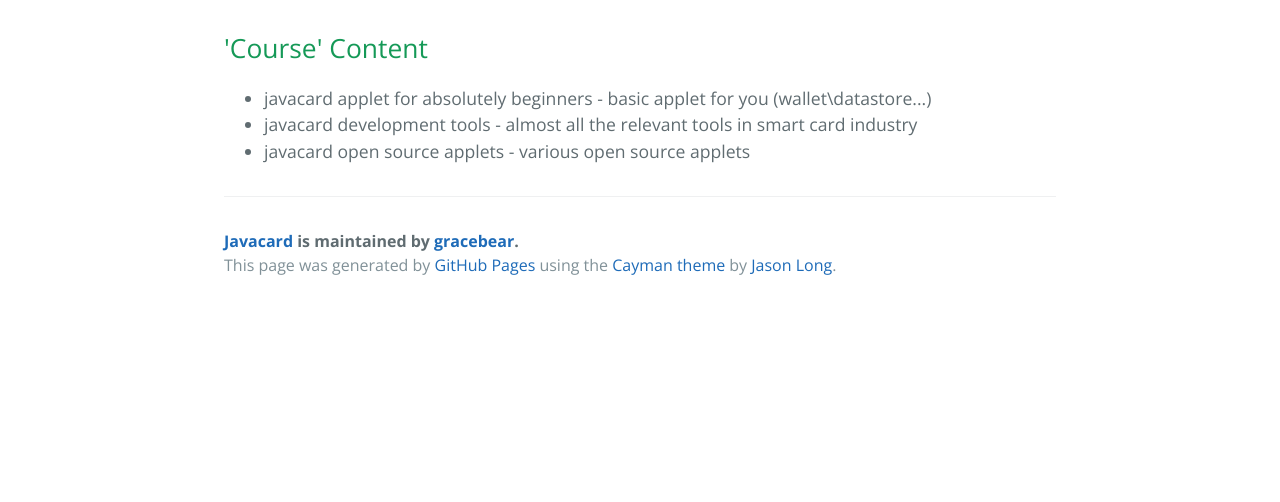
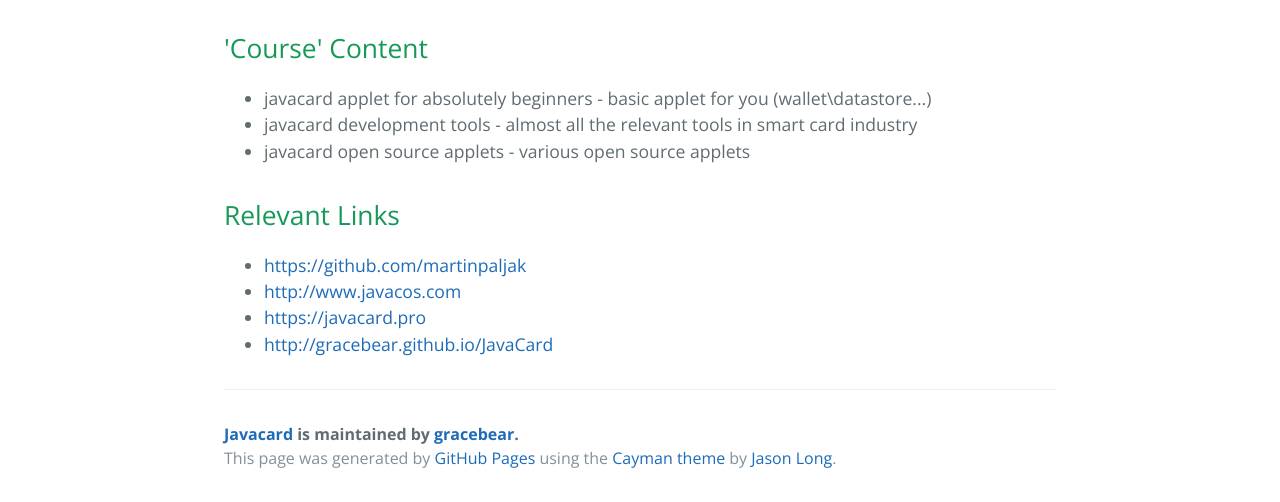
Before and after one commit to gracebear/JavaCard, a plain HTML site: page index.html in a window 1280 px wide. Shown: the part 567-1069 px from the top of the page. Before the commit the page ends 876 px from the top, so only its background shows below. Drawn offline with nearby package versions, Linux system fonts and the light colour scheme.

Commit message:
Create gh-pages branch via GitHub

```diff
--- a/index.html
+++ b/index.html
@@ -34,6 +34,16 @@ Here is the best school for you to get to know javacard development.</p>
 <li>javacard open source applets - various open source applets </li>
 </ul>
 
+<h2>
+<a id="relevant-links" class="anchor" href="#relevant-links" aria-hidden="true"><span class="octicon octicon-link"></span></a>Relevant Links</h2>
+
+<ul>
+<li><a href="https://github.com/martinpaljak">https://github.com/martinpaljak</a></li>
+<li><a href="http://www.javacos.com">http://www.javacos.com</a></li>
+<li><a href="https://javacard.pro">https://javacard.pro</a></li>
+<li><a href="http://gracebear.github.io/JavaCard">http://gracebear.github.io/JavaCard</a></li>
+</ul>
+
       <footer class="site-footer">
         <span class="site-footer-owner"><a href="https://github.com/gracebear/JavaCard">Javacard</a> is maintained by <a href="https://github.com/gracebear">gracebear</a>.</span>
 
--- a/params.json
+++ b/params.json
@@ -1 +1 @@
-{"name":"Javacard","tagline":"javacard world","body":"# JavaCard\r\nThis repository will provide you with javacard applet for absolutely beginners\\ javacard development tools\\ javacard open source applets. \r\nHere is the best school for you to get to know javacard development.\r\n\r\n## 'Course' Content\r\n * javacard applet for absolutely beginners - basic applet for you (wallet\\datastore...)\r\n * javacard development tools - almost all the relevant tools in smart card industry\r\n * javacard open source applets - various open source applets \r\n","google":"UA-62144633-1","note":"Don't delete this file! It's used internally to help with page regeneration."}
+{"name":"Javacard","tagline":"javacard world","body":"# JavaCard\r\nThis repository will provide you with javacard applet for absolutely beginners\\ javacard development tools\\ javacard open source applets. \r\nHere is the best school for you to get to know javacard development.\r\n\r\n## 'Course' Content\r\n * javacard applet for absolutely beginners - basic applet for you (wallet\\datastore...)\r\n * javacard development tools - almost all the relevant tools in smart card industry\r\n * javacard open source applets - various open source applets \r\n \r\n## Relevant Links\r\n* https://github.com/martinpaljak\r\n* http://www.javacos.com\r\n* https://javacard.pro\r\n* http://gracebear.github.io/JavaCard\r\n\r\n\r\n","google":"UA-62144633-1","note":"Don't delete this file! It's used internally to help with page regeneration."}
```
